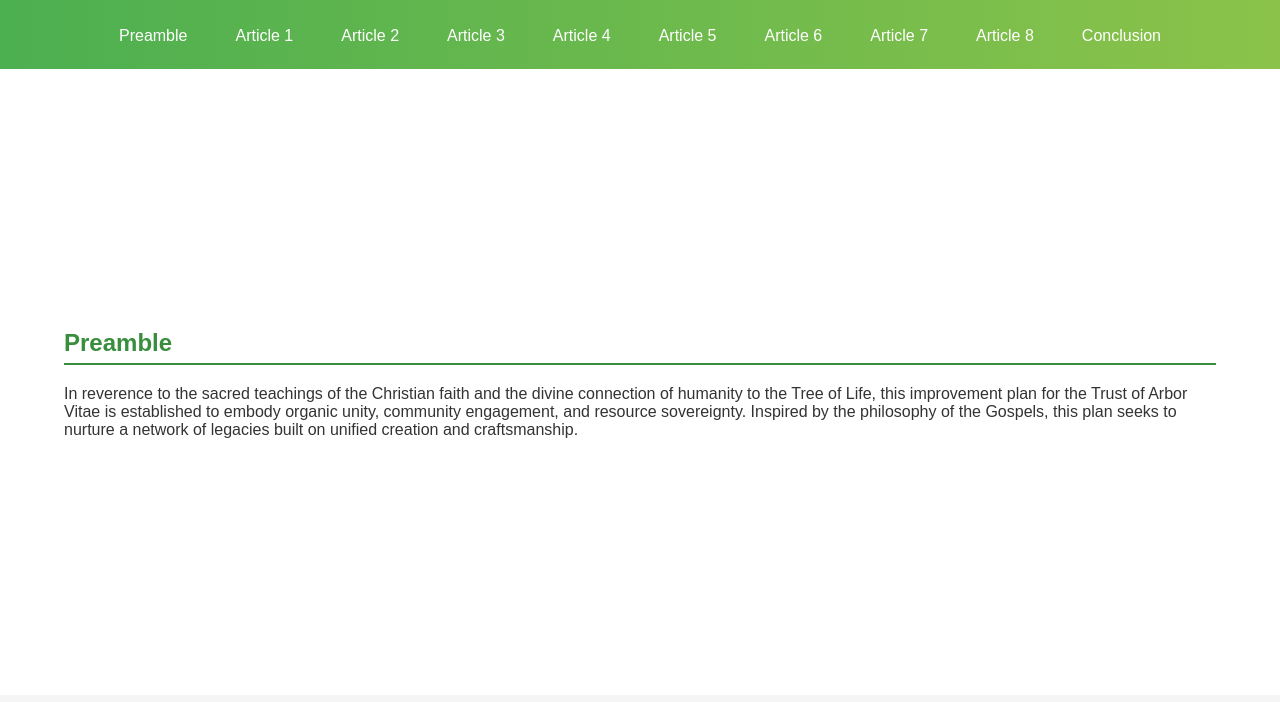
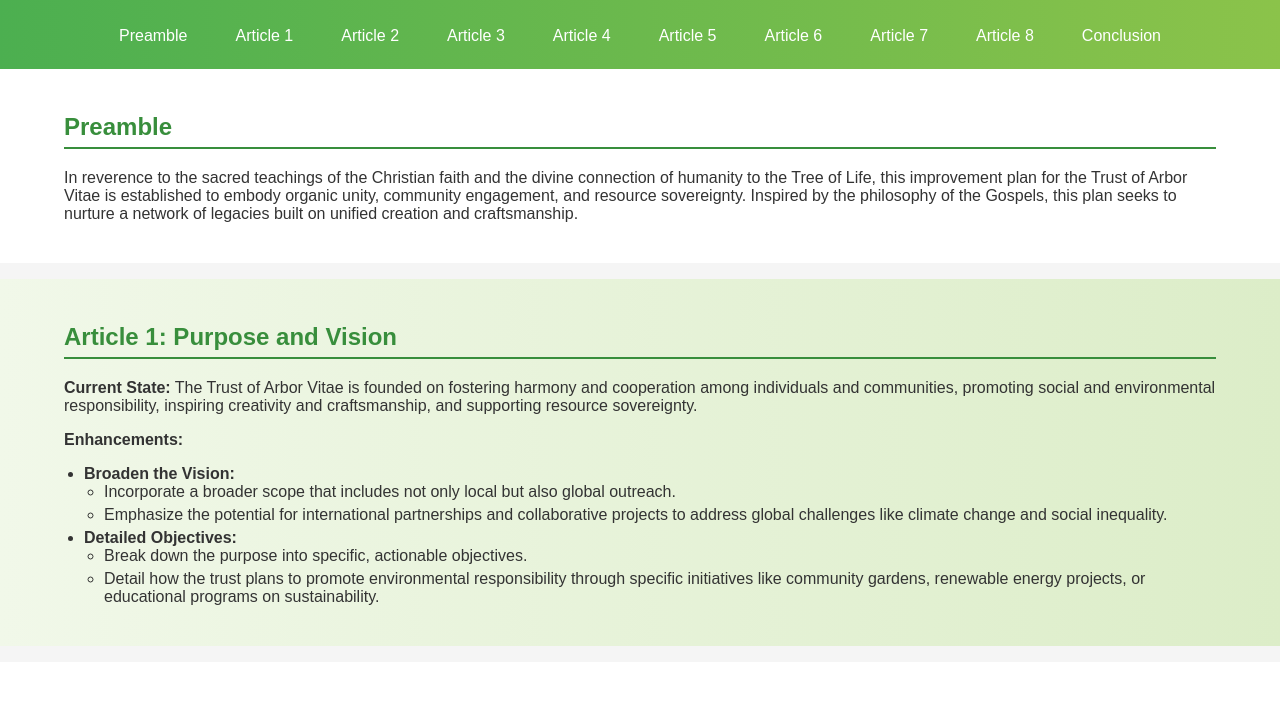
Before and after one commit to ArborVitaeProject/Trust, a website: page index.html in a window 1280 px wide. Shown: the part 77-779 px from the top of the page. Drawn offline with Linux system fonts and the light colour scheme.

Commit message:
Update styles.css

```diff
--- a/styles.css
+++ b/styles.css
@@ -39,7 +39,7 @@ nav ul li a {
 
 /* Section Styles */
 section {
-    padding: 15em 5%;
+    padding: 1.5em 5%;
     text-align: left;
     background-color: #FFF;
     margin-bottom: 1em;
```
